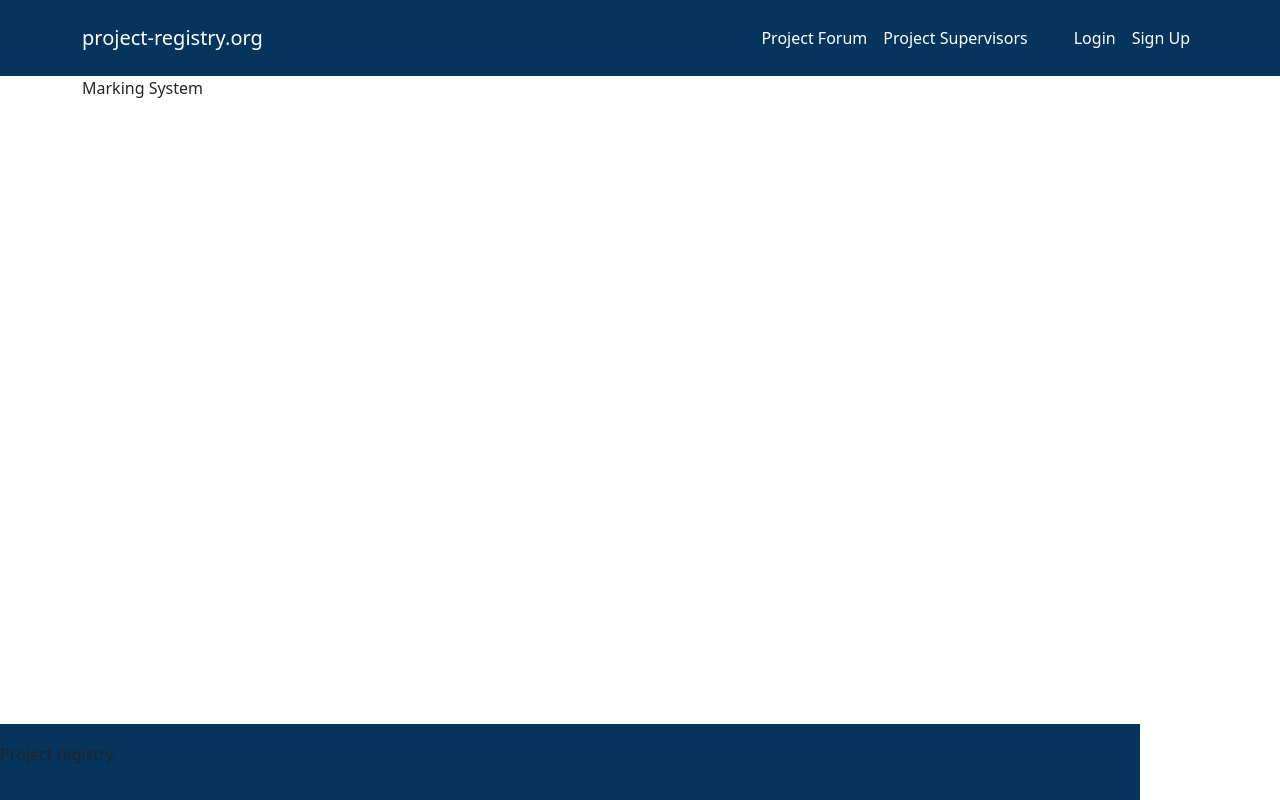
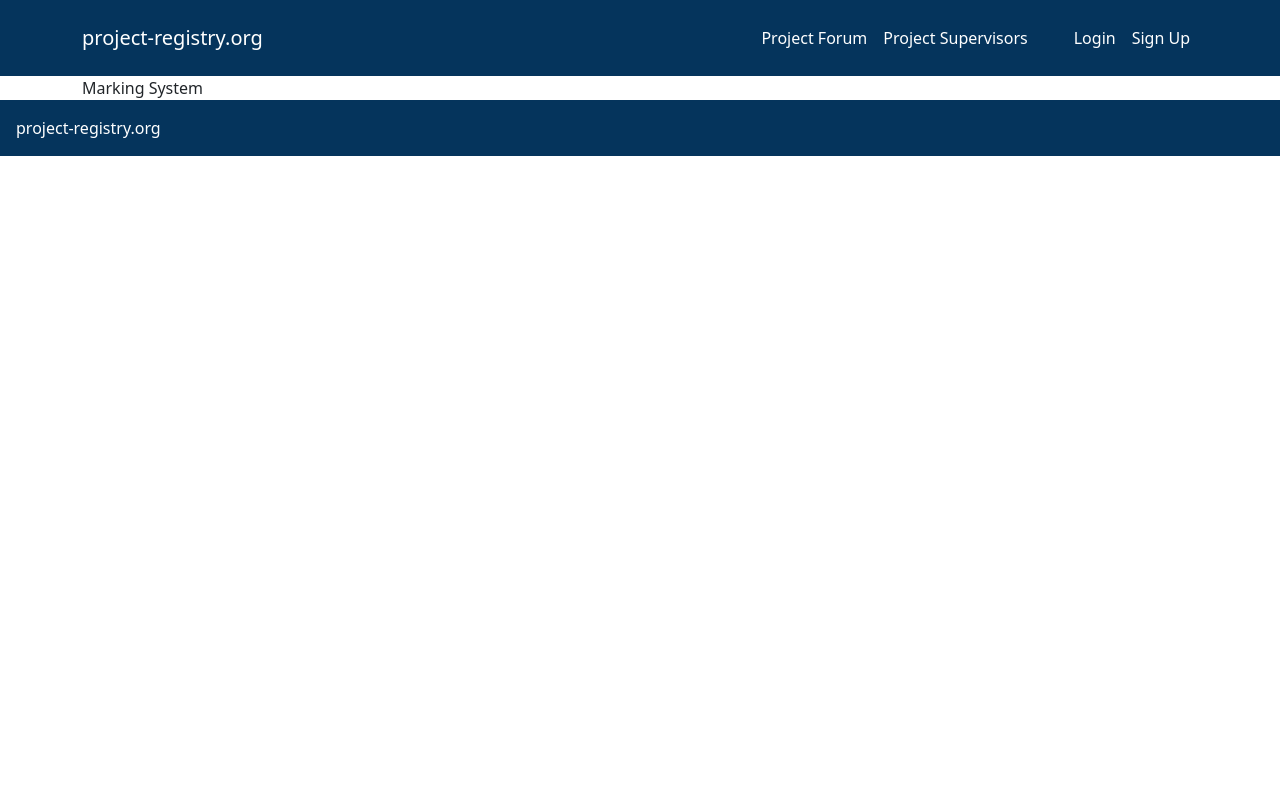
Before and after one commit to Appromode/front-end, a Next.js app: page / in a window 1280 px wide. Built offline with nearby package versions, Linux system fonts and the light colour scheme.

Commit message:
Fixed footer

```diff
--- a/components/Footer/index.tsx
+++ b/components/Footer/index.tsx
@@ -1,13 +1,11 @@
 import React from 'react';
-import {
-  Container,
-} from 'react-bootstrap';
+import { Row, Col } from 'react-bootstrap';
 import styles from './styles.module.scss';
 
 const Footer = () => (
-  <Container id={styles.footer}>
-    <p> Project registry </p>
-  </Container>
+  <Row id={styles.footer}>
+    <Col id={styles.footerText}> project-registry.org </Col>
+  </Row>
 );
 
 export default Footer;
--- a/components/Footer/styles.module.scss
+++ b/components/Footer/styles.module.scss
@@ -3,9 +3,10 @@
 #footer {
     background-color: $default-blue;
   font-weight: 300;
-  padding: 18px 0px;
-  position: fixed;
-  bottom: 0;
-  left: 0;
-  width: 100%;
+  font-size: inherit;
+  padding: 16px;
 }
+
+#footerText {
+  color: $default-white;
+}
```
